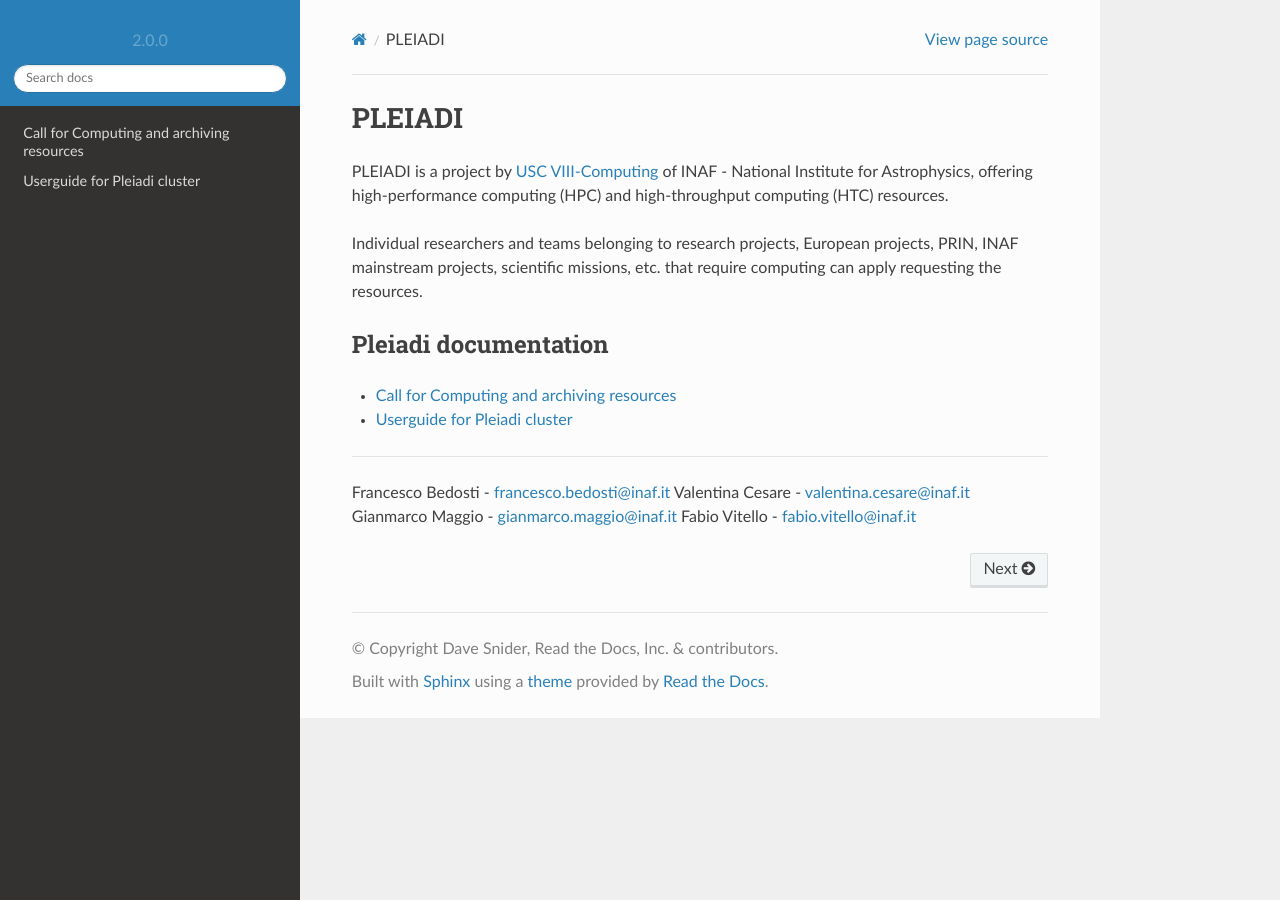
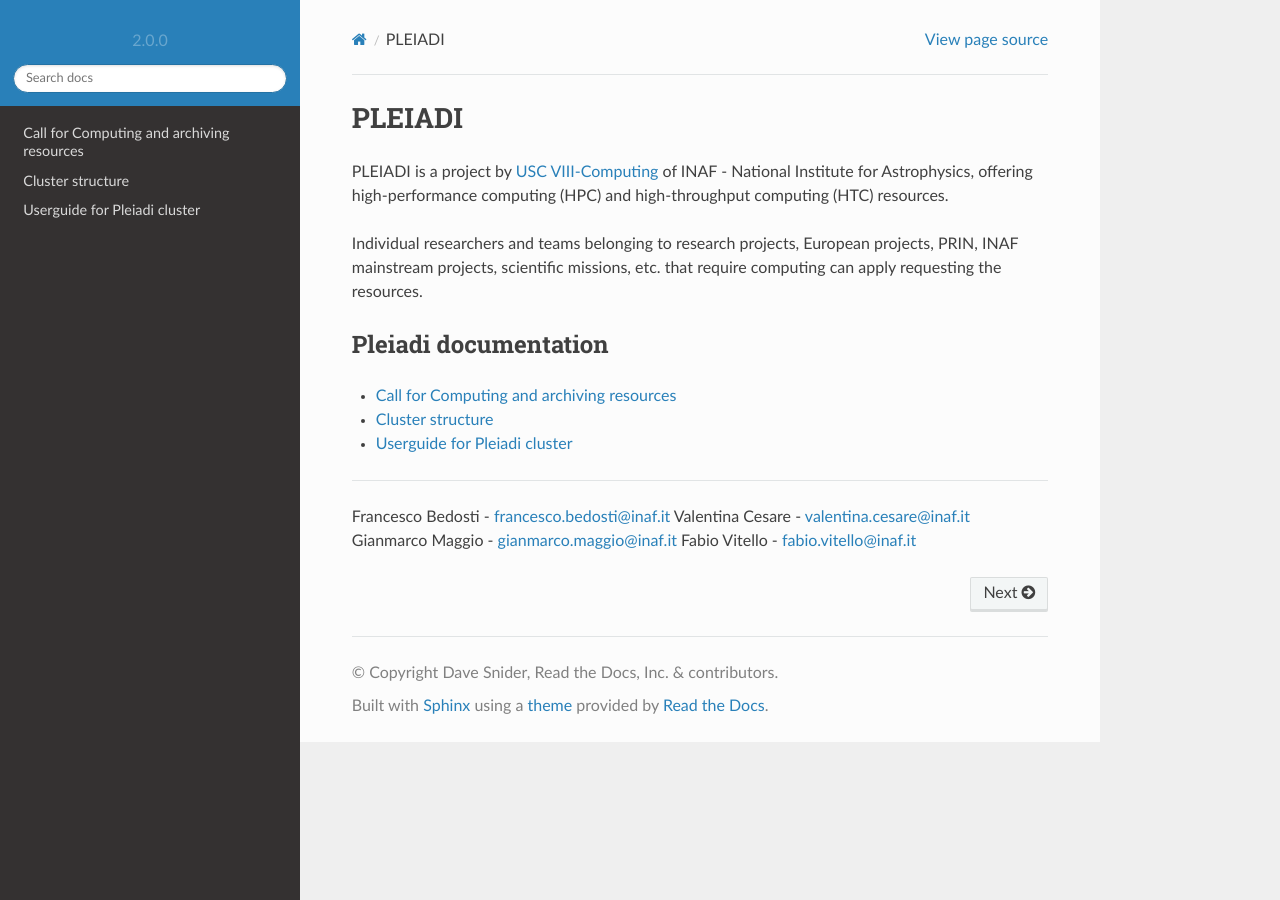
Before and after one commit to fvitello/pleiadi-doc, a Sphinx documentation site: the page built from docs/index.rst, in a window 1280 px wide. Built offline with Sphinx 7.4.7 and the Read the Docs theme 2.0.0, drawn with Linux system fonts in a browser that asks for light colours; pages that are not in the unit, such as notebooks, are missing from menus; part of the change alters nothing that is shown.

```diff
--- a/docs/index.rst
+++ b/docs/index.rst
@@ -13,6 +13,7 @@ Pleiadi documentation
    :maxdepth: 1
 
    call/index.rst
+   clusters/index.rst
    quickstart/index.rst
    docs/license.rst
 
```
